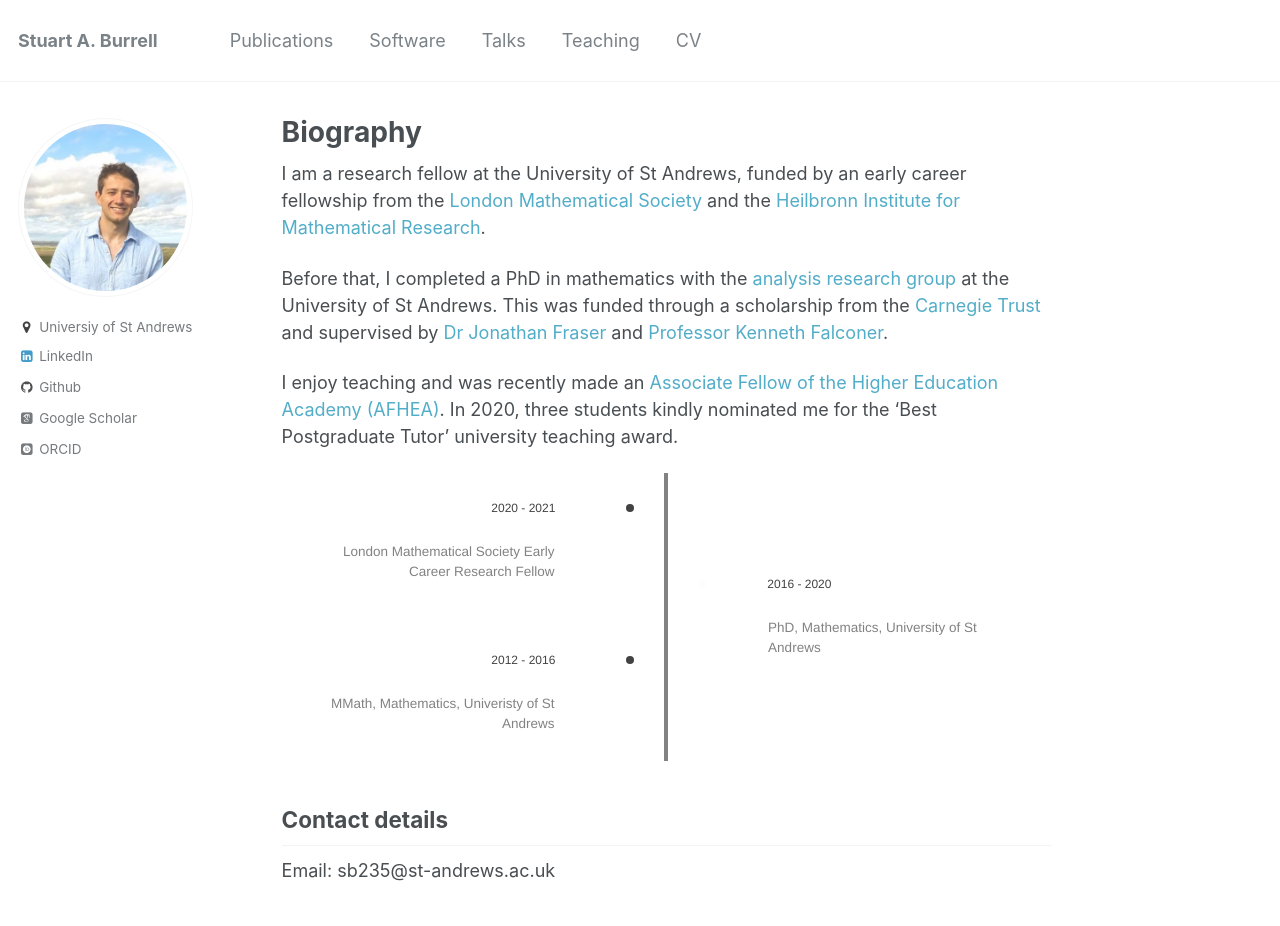
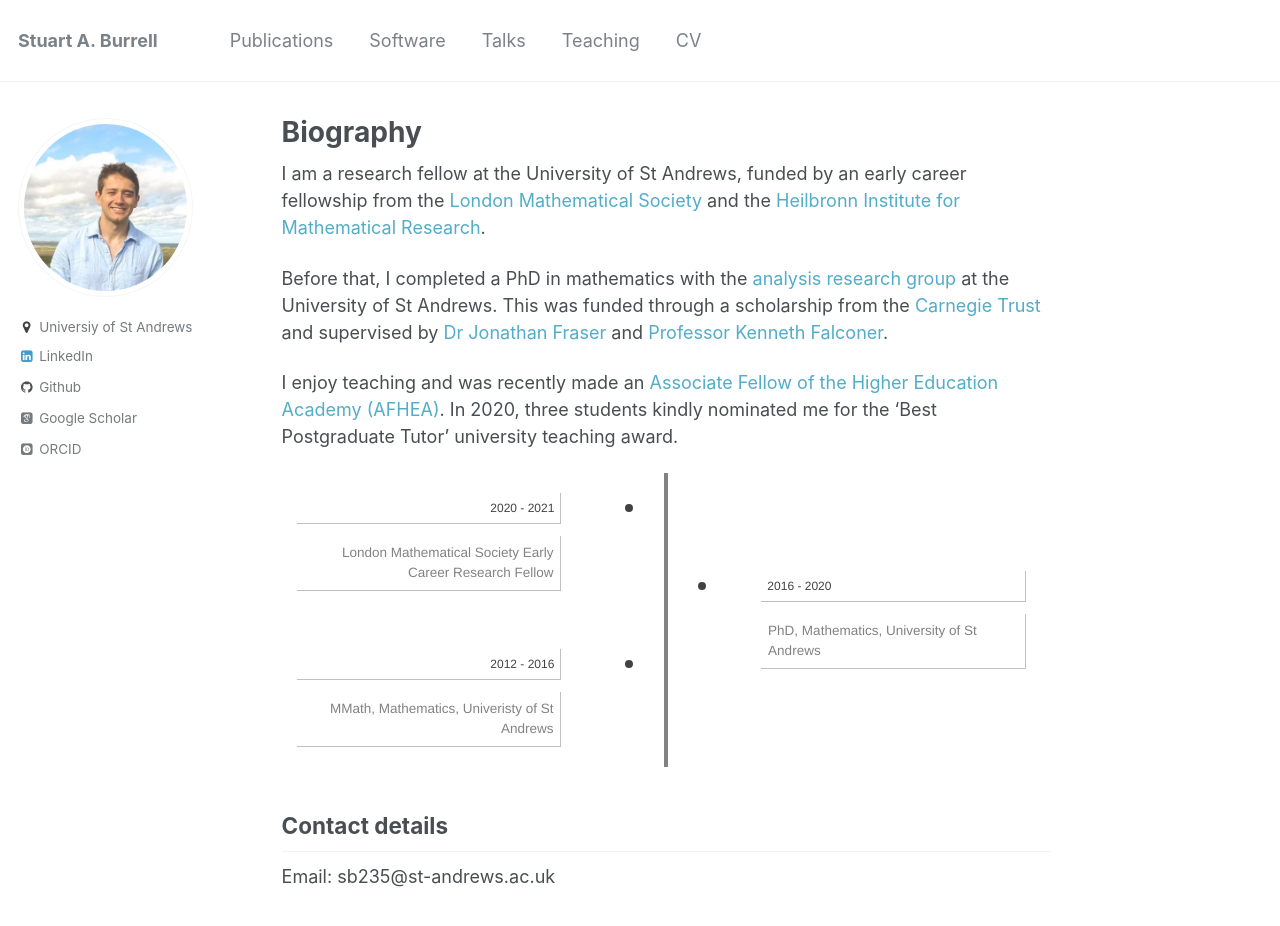
Before and after one commit to stuartburrell/stuartburrell.github.io, a Jekyll site: the page built from _pages/about.md, in a window 1280 px wide and 940 px high. Shown: the top 926 px of the window. Built offline with Jekyll 4.4.1, drawn with Linux system fonts in a browser that asks for light colours; some web fonts are replaced.

Commit message:
add timeline

```diff
--- a/_sass/_timeline-md.scss
+++ b/_sass/_timeline-md.scss
@@ -31,7 +31,6 @@
 }
 
 .timeline-md tbody tr{
-  border: none !important;
   width:calc(50% - 80px);
   float:left;padding:20px;
   clear:both;
@@ -72,28 +71,23 @@
 }
 
 .timeline-md tbody tr td{
-  border: none !important;
   color:#828282;
   display:block
 }
 
 .timeline-md tbody tr td p{
-  border: none !important;
   line-height:1.4em
 }
 
 .timeline-md tbody tr:nth-child(2n){
-  border: none !important;
   text-align:left;
   float:right
 }
 
 .timeline-md tbody tr:nth-child(2n) td:first-child:before{
-  border: none !important;
   left:-63px
 }
 
 .timeline-md tbody tr:nth-child(2n) td:first-child.big:before{
-  border: none !important;
   transform:translate(-8px, -50%)
 }
```
